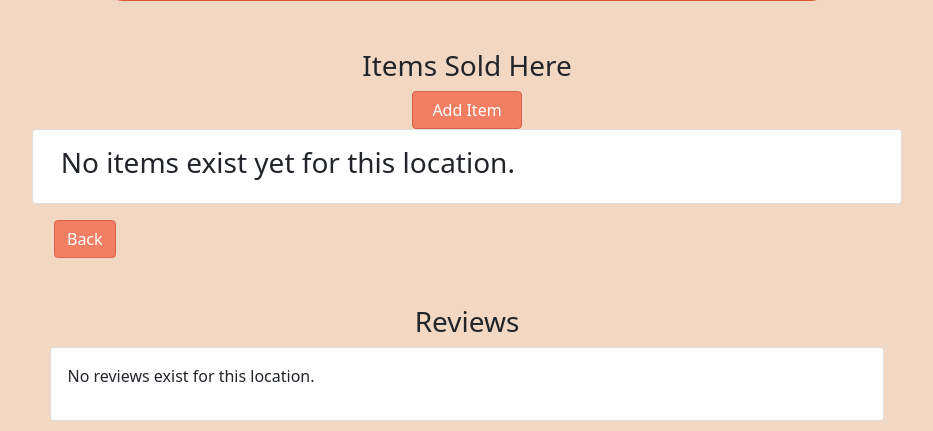
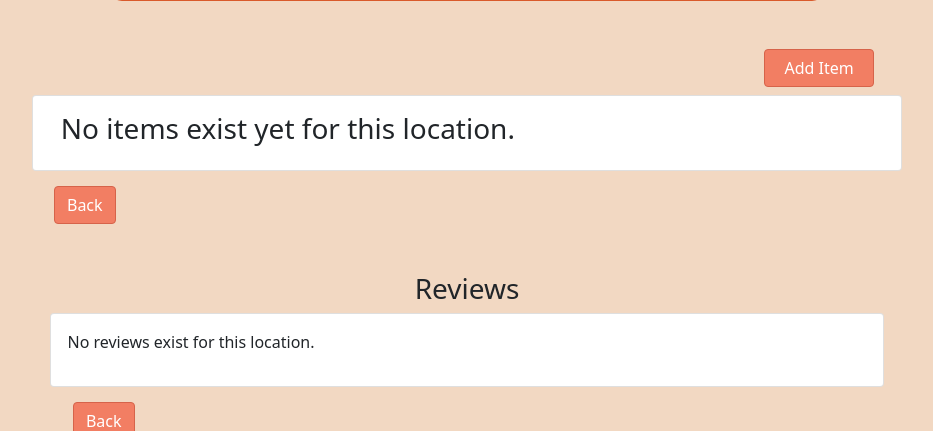
Before and after one commit to UCCS-CS4300-5300/group6-spring2024, a Django app: template templates/location_item_info.html in a window 1280 px wide. Shown: the part 694-1125 px from the top of the page, without its empty margins (173-1106 px from the left). Run offline with Django 5.2, Linux system fonts and the light colour scheme; the template is opened without the code that fills it, so the values that code supplies are empty; some libraries are stand-ins or nearby versions; some web fonts are replaced.

Commit message:
Fix merge conflict

```diff
--- a/templates/location_item_info.html
+++ b/templates/location_item_info.html
@@ -98,11 +98,14 @@
     </div>
 
     <!-- Add Item button -->
-    <div class="container text-center mt-5">
+    <div class="container mt-5">
       <div class="row justify-content-center">
-        <h3>Items Sold Here</h3>
         <div class="col-12">
-          <a class="btn custom-btn custom-btn-width" href="{% url 'add_item' %}">Add Item</a>
+          <div style="max-width: 78%; margin: 0 auto;">
+            <div class="d-flex justify-content-end"> <!-- Flex container for right alignment -->
+              <a class="btn custom-btn custom-btn-width mb-2" href="{% url 'add_item' %}">Add Item</a>
+            </div>
+          </div>
         </div>
       </div>
     </div>
```
